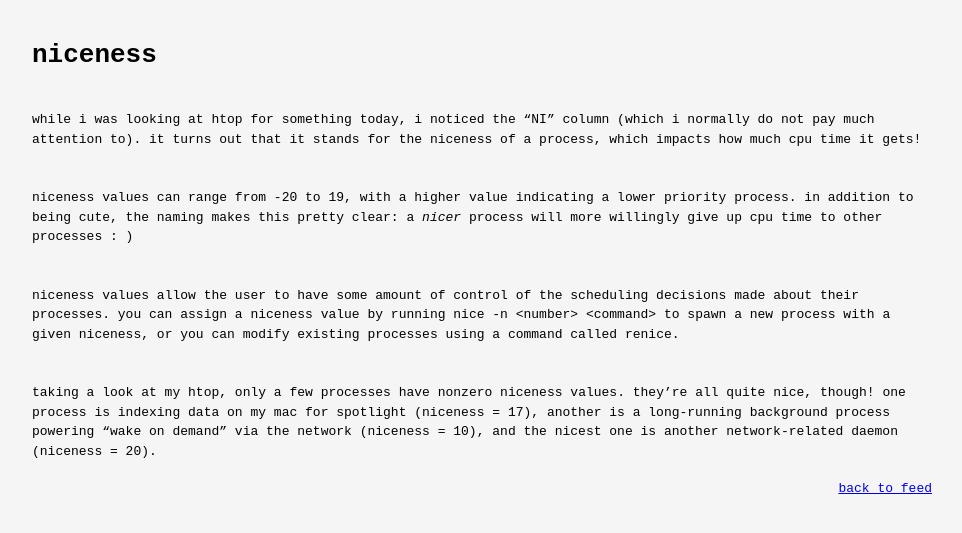
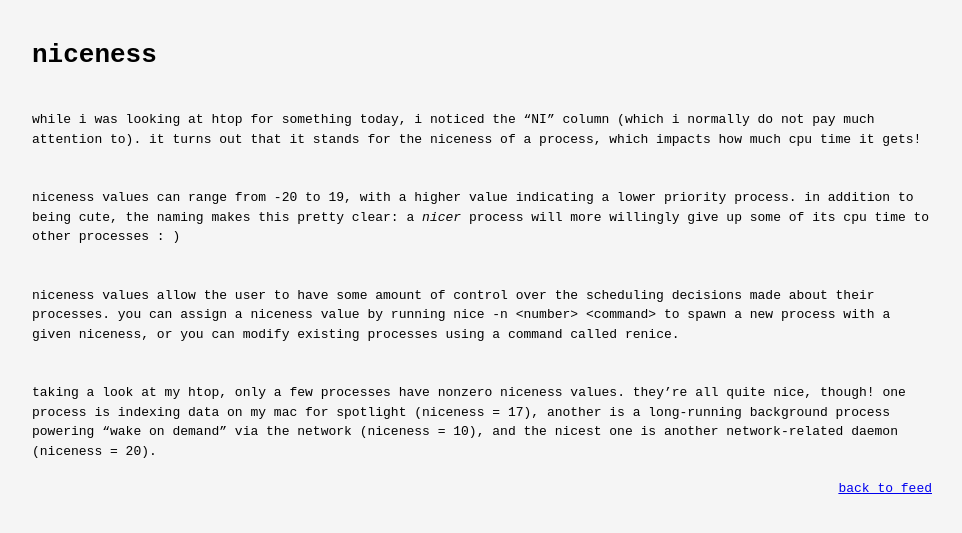
Before and after one commit to liliwilson/til, a Jekyll site: the page built from _posts/2025-08-05-niceness.md, in a window 1280 px wide. Shown: the top 533 px of the page, without its empty margins (158-1120 px from the left). Built offline with Jekyll 4.4.1, drawn with Linux system fonts in a browser that asks for light colours.

Commit message:
fixing typo

```diff
--- a/_posts/2025-08-05-niceness.md
+++ b/_posts/2025-08-05-niceness.md
@@ -5,8 +5,8 @@ layout: plain
 ---
 while i was looking at `htop` for something today, i noticed the "NI" column (which i normally do not pay much attention to). it turns out that it stands for the `niceness` of a process, which impacts how much cpu time it gets!
 
-`niceness` values can range from -20 to 19, with a higher value indicating a lower priority process. in addition to being cute, the naming makes this pretty clear: a _nicer_ process will more willingly give up cpu time to other processes : )
+`niceness` values can range from -20 to 19, with a higher value indicating a lower priority process. in addition to being cute, the naming makes this pretty clear: a _nicer_ process will more willingly give up some of its cpu time to other processes : )
 
-`niceness` values allow the user to have some amount of control of the scheduling decisions made about their processes. you can assign a `niceness` value by running `nice -n <number> <command>` to spawn a new process with a given `niceness`, or you can modify existing processes using a command called `renice`.
+`niceness` values allow the user to have some amount of control over the scheduling decisions made about their processes. you can assign a `niceness` value by running `nice -n <number> <command>` to spawn a new process with a given `niceness`, or you can modify existing processes using a command called `renice`.
 
 taking a look at my `htop`, only a few processes have nonzero `niceness` values. they're all quite nice, though! one process is indexing data on my mac for spotlight (niceness = 17), another is a long-running background process powering "wake on demand" via the network (niceness = 10), and the nicest one is another network-related daemon (niceness = 20).
```
